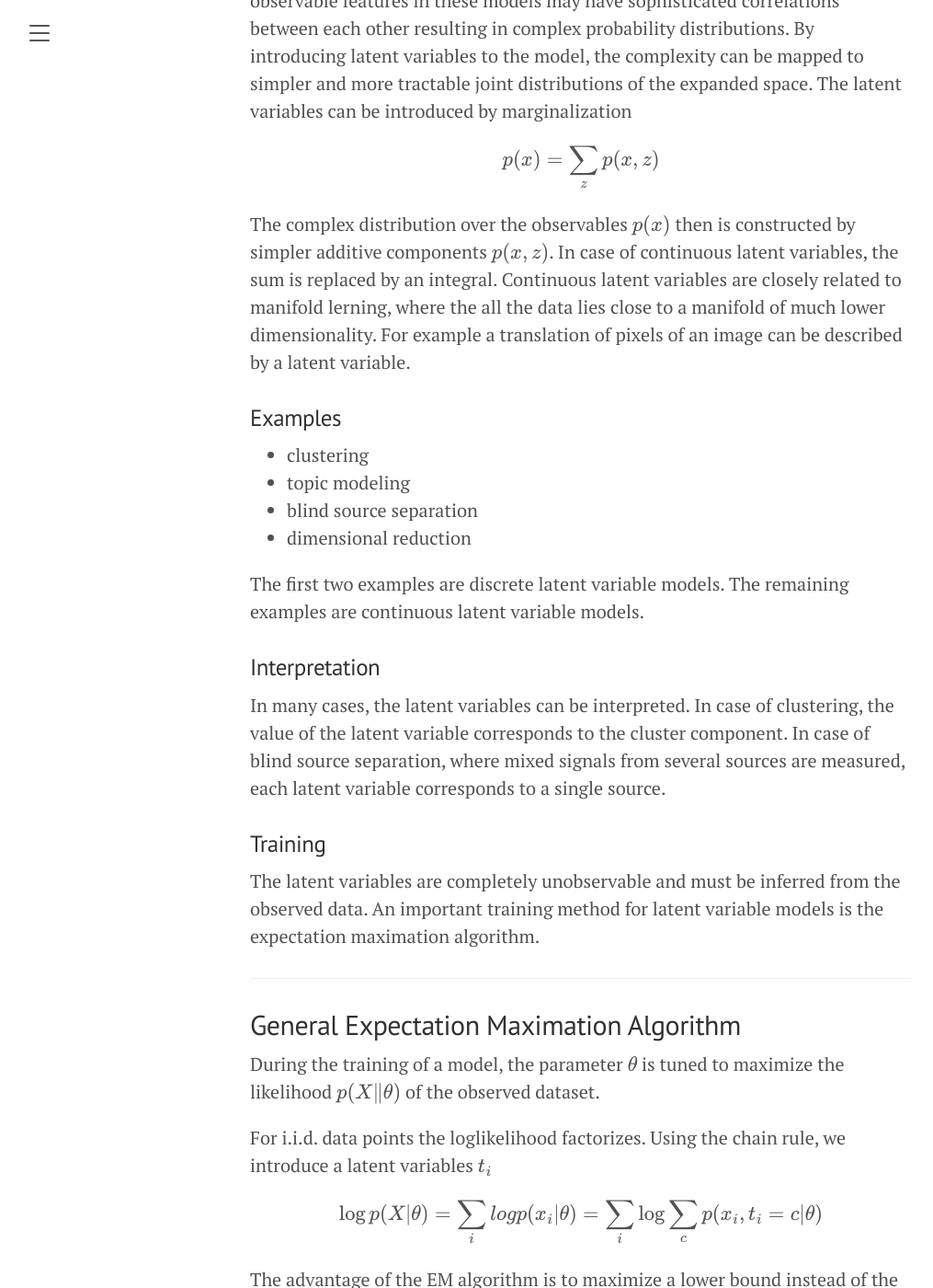
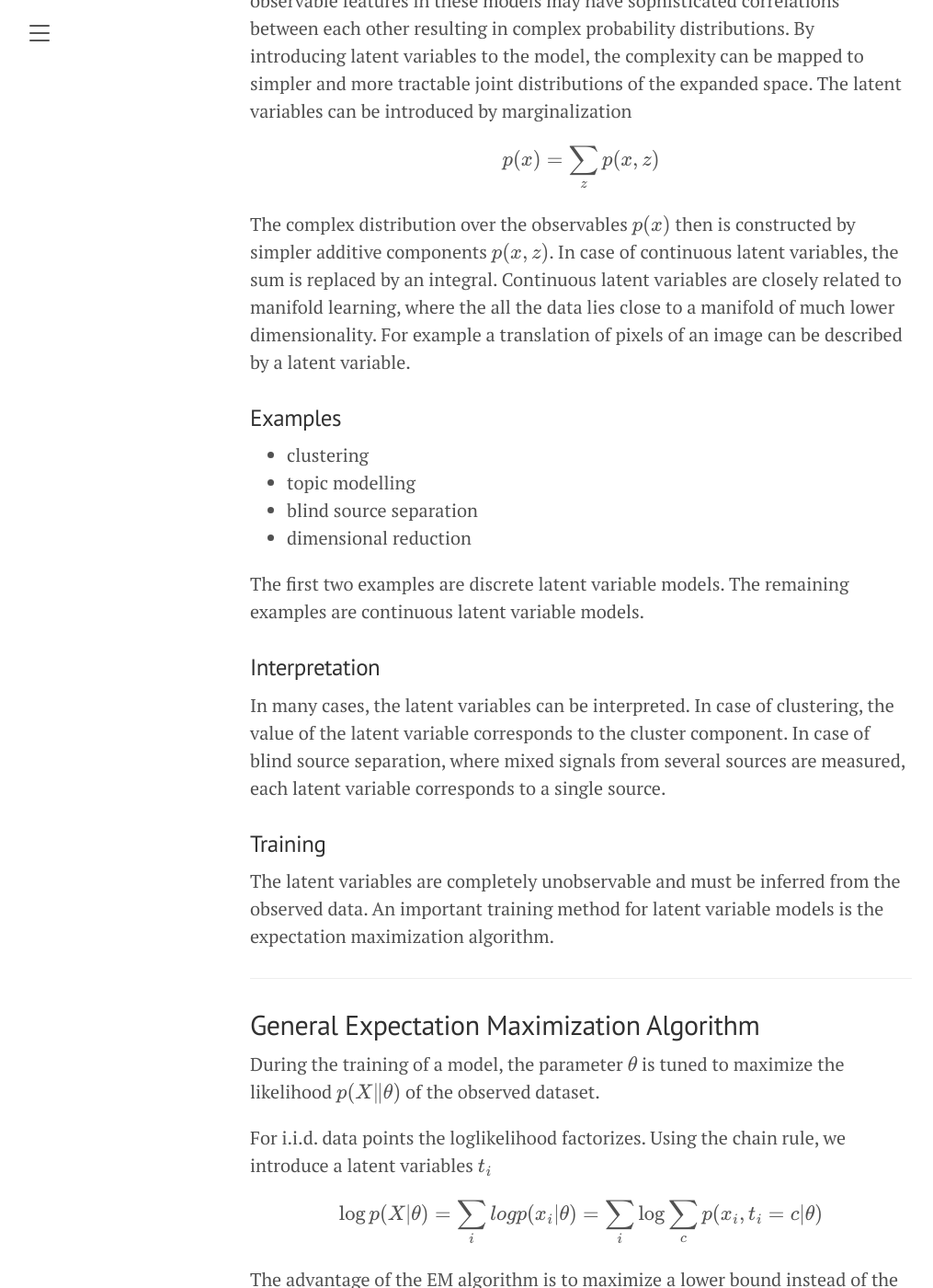
Before and after one commit to BLyndon/bayesian_methods, a Jekyll site: the page built from docs/_posts/2020-07-29-latent_variable_models.md, in a window 1280 px wide and 1400 px high, scrolled down 498 px. Shown: the whole window at 92% size, without its empty margins (8-1023 px from the left). Built offline with Jekyll 4.4.1, drawn with Linux system fonts in a browser that asks for light colours; some of the changed text lies outside the part shown.

Commit message:
spelling and grammar

```diff
--- a/docs/_posts/2020-07-29-latent_variable_models.md
+++ b/docs/_posts/2020-07-29-latent_variable_models.md
@@ -14,12 +14,12 @@ $$
     p(x) = \sum_z p(x, z)
 $$
 
-The complex distribution over the observables $$p(x)$$ then is constructed by simpler additive components $$p(x, z)$$. In case of continuous latent variables, the sum is replaced by an integral. Continuous latent variables are closely related to manifold lerning, where the all the data lies close to a manifold of much lower dimensionality. For example a translation of pixels of an image can be described by a latent variable.
+The complex distribution over the observables $$p(x)$$ then is constructed by simpler additive components $$p(x, z)$$. In case of continuous latent variables, the sum is replaced by an integral. Continuous latent variables are closely related to manifold learning, where the all the data lies close to a manifold of much lower dimensionality. For example a translation of pixels of an image can be described by a latent variable.
 
 ### Examples
 {: .no_toc}
 + clustering
-+ topic modeling
++ topic modelling
 + blind source separation
 + dimensional reduction
 
@@ -31,11 +31,11 @@ In many cases, the latent variables can be interpreted. In case of clustering, t
 
 ### Training
 {: .no_toc}
-The latent variables are completely unobservable and must be inferred from the observed data. An important training method for latent variable models is the expectation maximation algorithm.
+The latent variables are completely unobservable and must be inferred from the observed data. An important training method for latent variable models is the expectation maximization algorithm.
 
 ---
 
-## General Expectation Maximation Algorithm
+## General Expectation Maximization Algorithm
 
 During the training of a model, the parameter $$\theta$$ is tuned to maximize the likelihood $$p(X\|\theta)$$ of the observed dataset.
 
@@ -51,7 +51,7 @@ $$
     \log p(X|\theta) = \sum_{i} \log \sum_{c}q(t_i=c) \frac{p(x_i, t_i=c| \theta)}{q(t_i=c)} = \sum_i \log \left \langle \frac{p(X,t_i|\theta)}{q(t_i)} \right\rangle_{q(t)}
 $$
 
-By this trick, Jenson inequality is applicable and we find a lower bound $$\mathcal L(\theta, q)$$
+By this trick, Jenson inequality is applicable, and we find a lower bound $$\mathcal L(\theta, q)$$
 
 $$
     \log p(X|\theta) = \sum_i \log \left \langle \frac{p(X,t_i|\theta)}{q(t_i)} \right\rangle_{q(t)} \geq \sum_i \left \langle \log \left( \frac{p(X,t_i|\theta)}{q(t_i)}\right) \right \rangle_{q(t)}
@@ -94,9 +94,9 @@ $$
 
 ## Application: Gaussian Mixture Models
 
-An implementation of the EM method for gaussian mixture models can be found [here](https://github.com/BLyndon/bayesian_methods/blob/master/notebooks/GMM-EM.ipynb).
+An implementation of the EM method for Gaussian mixture models can be found [here](https://github.com/BLyndon/bayesian_methods/blob/master/notebooks/GMM-EM.ipynb).
 
-As a special case, a known training method for gaussian mixture models (GMM) is derived from the general EM principle. For a GMM the likelihood is given by a weighted sum of Gaussians
+As a special case, a known training method for Gaussian mixture models (GMM) is derived from the general EM principle. For a GMM the likelihood is given by a weighted sum of Gaussians
 
 $$
     p(X|\theta) = \sum_c \pi_c \mathcal N (X; \mu_c, \sigma_c)
@@ -134,7 +134,7 @@ $$
     y_{ic} = \log \pi_c -\frac 1 2 \left(({x_i}-{\mu_c})^\mathrm{T}{\Sigma_c}^{-1}({x_i}-{\mu_c}) + d \log 2 \pi + \log \det \Sigma_c \right)
 $$
 
-### Maximation Step
+### Maximization Step
 
 In the maximization step the prior given by the expectation step is maximized w.r.t. $$\theta$$.
 
@@ -153,7 +153,7 @@ $$
 \end{aligned}
 $$
 
-Additionally the priors $$p(t_i = c) = \pi_c$$ need to be updated by solving
+Additionally, the priors $$p(t_i = c) = \pi_c$$ need to be updated by solving
 
 $$
     \nabla_{\nu} \left( \sum_{ic}  \gamma_{ic} \log \pi_c - \lambda \left(\sum_c \pi_c -1 \right)\right) = 0, \quad \nu = \pi_1, \pi_2, \pi_3, \lambda
```
Also changed, not shown: other parts of docs/_posts/2020-07-29-latent_variable_models.md (+2 -2 lines), docs/_posts/2020-07-29-bayesian_inference.md (+9 -9 lines), docs/_posts/2020-07-29-gaussian-process.md (+17 -17 lines), docs/_posts/2020-07-29-variational_inference.md (+5 -5 lines), docs/_posts/2020-07-30-information_theory.md (+1 -1 lines).
